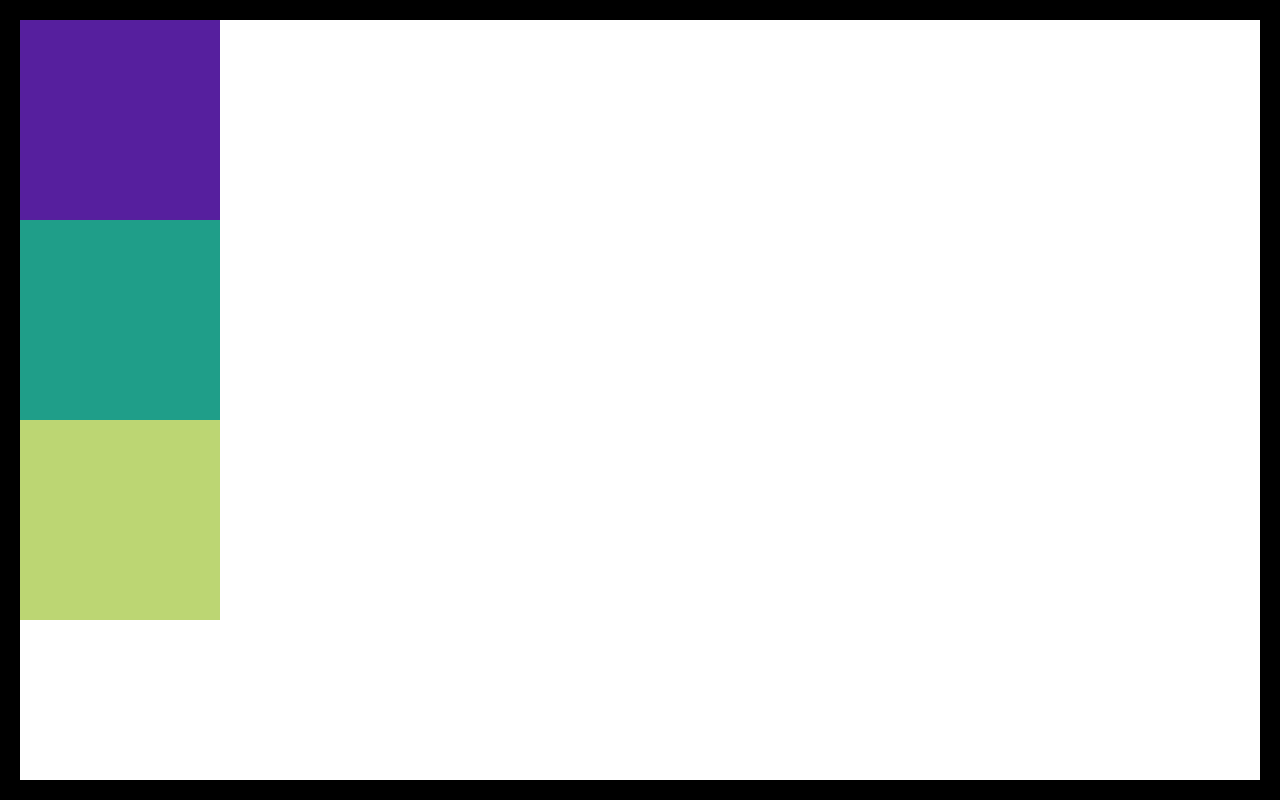
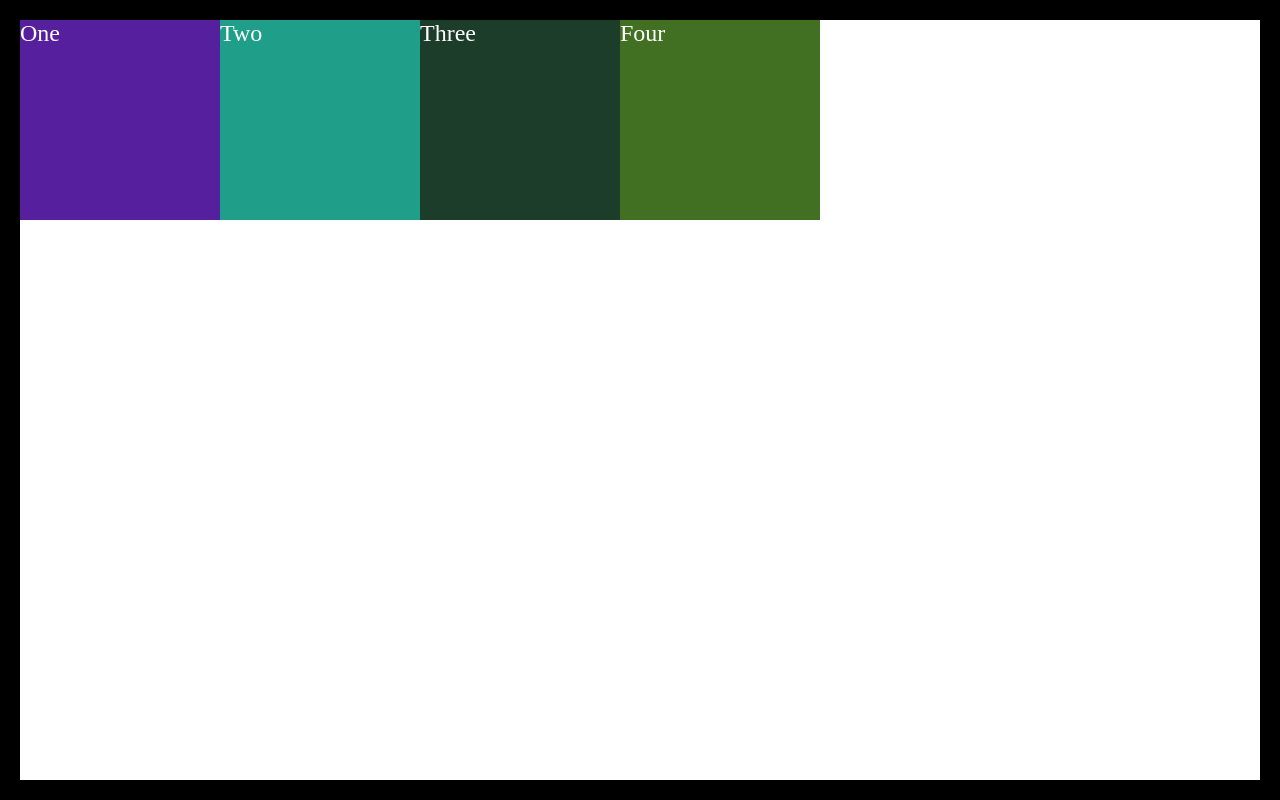
Before and after one commit to SerhiiTkachenko/javascript-frontend, a plain HTML site: page Chapter1(flex-box)/index.html in a window 1280 px wide. Drawn offline with Linux system fonts and the light colour scheme.

Commit message:
added styling drop file, for the future usage

```diff
--- a/Chapter1(flex-box)/css/style.css
+++ b/Chapter1(flex-box)/css/style.css
@@ -2,10 +2,13 @@
   box-sizing: border-box;
   margin: 0;
   padding: 0;
+  font-size: 24px;
+  color: rgb(255, 255, 255);
 }
 .parent {
   height: 100vh;
   border: 20px solid rgb(0, 0, 0);
+  display: flex;
 }
 .child1 {
   width: 200px;
@@ -20,5 +23,10 @@
 .child3 {
   width: 200px;
   height: 200px;
-  background: rgb(188, 214, 115);
+  background: rgb(27, 61, 41);
 }
+.child4 {
+  width: 200px;
+  height: 200px;
+  background: rgb(65, 112, 34);
+}
--- a/Chapter1(flex-box)/index.html
+++ b/Chapter1(flex-box)/index.html
@@ -8,9 +8,10 @@
   </head>
   <body>
     <div class="parent">
-      <div class="child1"></div>
-      <div class="child2"></div>
-      <div class="child3"></div>
+      <div class="child1">One</div>
+      <div class="child2">Two</div>
+      <div class="child3">Three</div>
+      <div class="child4">Four</div>
     </div>
   </body>
 </html>
--- /dev/null
+++ b/DropStylingCSS/main.css
@@ -0,0 +1,49 @@
+/*************************** Drop Styling *****************************/
+
+html, body, div, span, object, iframe,
+h1, h2, h3, h4, h5, h6, p, blockquote, pre,
+abbr, address, cite, code,
+del, dfn, em, img, ins, kbd, q, samp,
+small, strong, sub, sup, var,
+b, i,
+dl, dt, dd, ol, ul, li,
+fieldset, form, label, legend,
+table, caption, tbody, tfoot, thead, tr, th, td,
+article, aside, canvas, details, figcaption, figure,
+footer, header, menu, nav, section, summary,
+time, mark, audio, video {
+    margin:0;
+    padding:0;
+    border:0;
+    outline:0;
+    font-size:100%;
+    background:transparent;
+}
+
+body {
+    line-height:1;
+}
+
+article,aside,details,figcaption,figure,
+footer,header,menu,nav,section {
+    display:block;
+}
+
+nav ul {
+    list-style:none;
+}
+
+blockquote, q {
+    quotes:none;
+}
+
+blockquote:before, blockquote:after,
+q:before, q:after {content:'';}
+
+a {
+    margin:0;
+    padding:0;
+    font-size:100%;
+    vertical-align:baseline;
+    background:transparent;
+}
```
